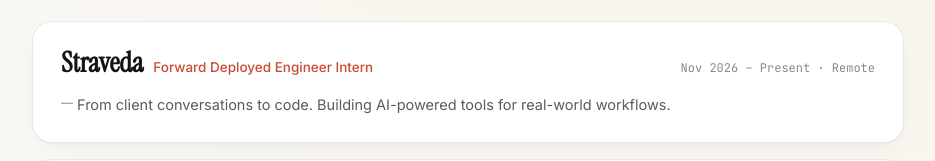
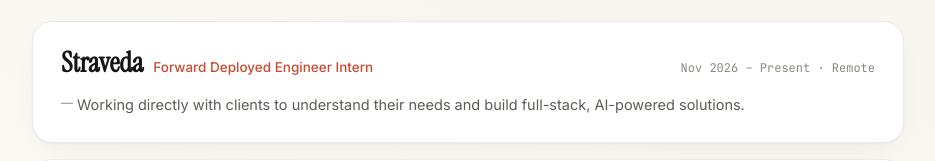
Before and after one commit to Hollow3k/portfolio2027, a plain HTML site: page index.html in a window 1280 px wide. Shown: the part 2044-2205 px from the top of the page, without its empty margins (172-1107 px from the left). Drawn offline with nearby package versions, Linux system fonts and the light colour scheme; a script that the page names is missing.

Commit message:
update straveda description

```diff
--- a/index.html
+++ b/index.html
@@ -2269,7 +2269,7 @@
           </div>
           <ul class="exp-list">
             <li>
-              From client conversations to code. Building AI-powered tools for real-world workflows.
+              Working directly with clients to understand their needs and build full-stack, AI-powered solutions.
             </li>
           </ul>
         </article>
```
